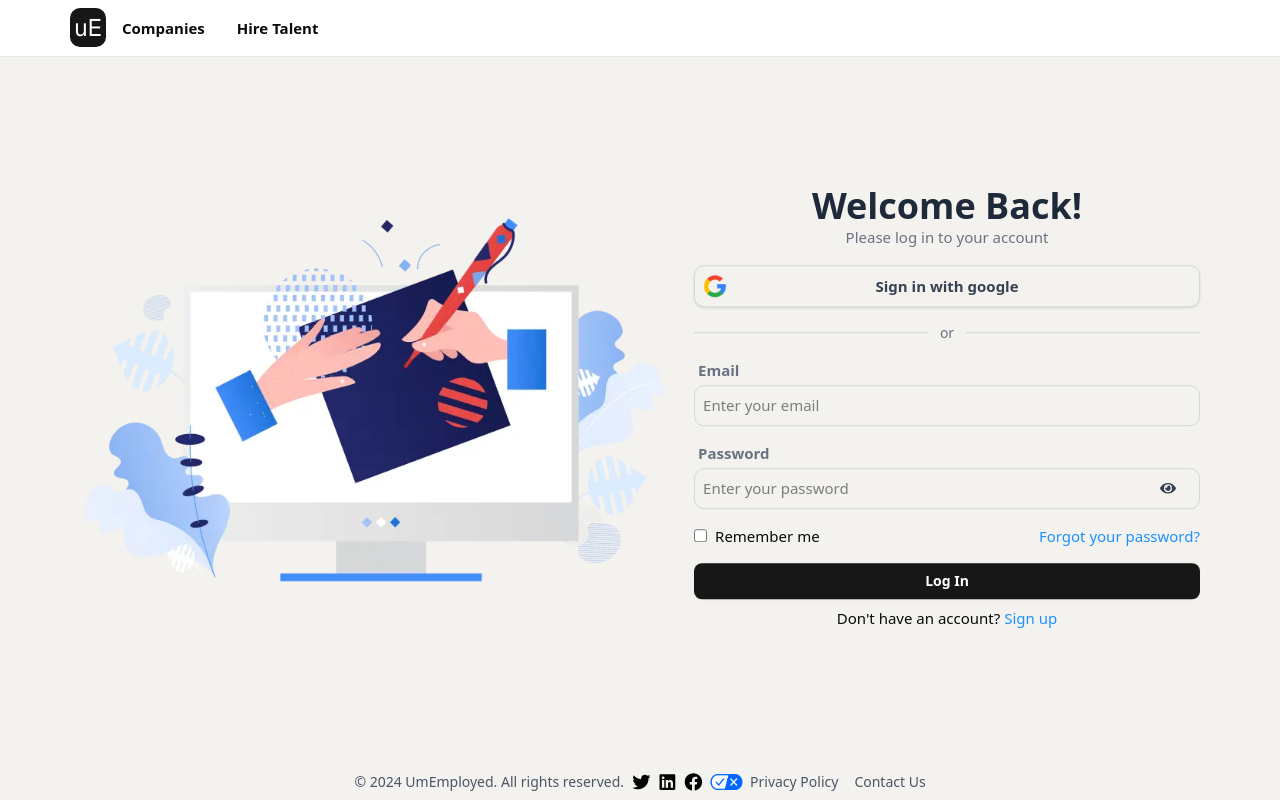
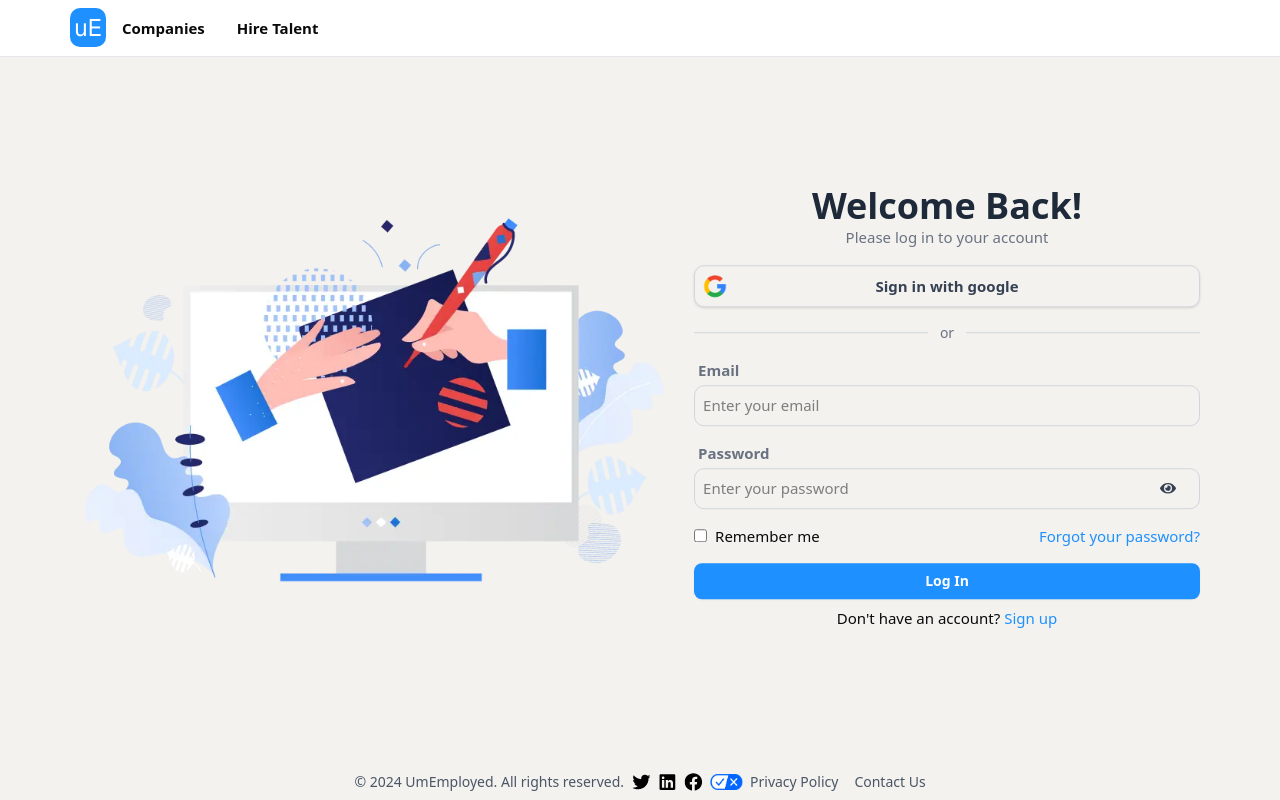
Before and after one commit to dlyhero/umemployed_front_end, a Next.js app: page /login in a window 1280 px wide. Built offline with nearby package versions, Linux system fonts and the light colour scheme.

Commit message:
brand color added

```diff
--- a/src/app/(auth)/login/Form.jsx
+++ b/src/app/(auth)/login/Form.jsx
@@ -58,7 +58,7 @@ export default function Form() {
                 <a href="#" className='text-brand'>Forgot your password?</a>
             </div>
             <div className="btn-wrap mt-4">
-                <Button variant={'brand'} className={'font-semibold cursor-pointer'}>Log In</Button>
+                <Button variant={'brand'}>Log In</Button>
             </div>
         </form>
     )
--- a/src/app/(auth)/signup/Form.jsx
+++ b/src/app/(auth)/signup/Form.jsx
@@ -199,7 +199,6 @@ export default function Form() {
       <div className="btn-wrap mt-4">
         <Button
           variant={"brand"}
-          className={"w-full font-semibold cursor-pointer"}
         >
           Sign Up
         </Button>
--- a/src/components/common/Header/AuthButtons.jsx
+++ b/src/components/common/Header/AuthButtons.jsx
@@ -2,7 +2,7 @@ export default function AuthButtons() {
     return (
       <a
         href="/login"
-        className="px-4 lg:px-5 py-2 lg:py-3 text-brand font-semibold border border-primary rounded-full"
+        className="px-4 lg:px-5 py-2 lg:py-3 text-brand font-semibold border border-brand rounded-full"
       >
         Sign In
       </a>
--- a/src/components/common/Header/Logo.jsx
+++ b/src/components/common/Header/Logo.jsx
@@ -8,7 +8,7 @@ export default function Logo() {
   return (
     <div className="logo-wrap flex items-center mr-4">
       <Link href="/" className="text-2xl font-sans">
-        <span className="bg-primary p-1 text-white rounded-lg">uE</span>
+        <span className="bg-brand p-1 text-white rounded-lg">uE</span>
       </Link>
     </div>
   );
--- a/src/components/common/SearchBar.jsx
+++ b/src/components/common/SearchBar.jsx
@@ -7,7 +7,7 @@ function SearchBar() {
                     <input className="flex-1  p-2 focus:outline-none overflow-hidden text-ellipsis" type="text" name="search_query" id="search" placeholder="Search jobs, companies, or keywords" />
                         <div className="border-l border-gray-300 mx-2 hidden lg:block"></div>
                         <div className="button-wrap">
-                            <button type="submit" className="text-white bg-primary font-semibold rounded-full py-2 px-4">
+                            <button type="submit" className="text-white bg-brand font-semibold rounded-full py-2 px-4">
                                 Search
                             </button>
                         </div>
--- a/src/components/ui/button.jsx
+++ b/src/components/ui/button.jsx
@@ -20,7 +20,7 @@ const buttonVariants = cva(
         ghost:
           "hover:bg-accent hover:text-accent-foreground dark:hover:bg-accent/50",
         link: "text-brand underline-offset-4 hover:underline",
-        brand: "text-white shadow-xs bg-primary hover:bg-primary/60 border-none w-full transition-all"
+        brand: "text-white shadow-xs font-semibold cursor-pointer bg-brand hover:bg-brand/70 border-none w-full transition-all"
       },
       size: {
         default: "h-9 px-4 py-2 has-[>svg]:px-3",
```
Also changed, not shown: src/app/(auth)/login/page.jsx (line endings or trailing spaces).
